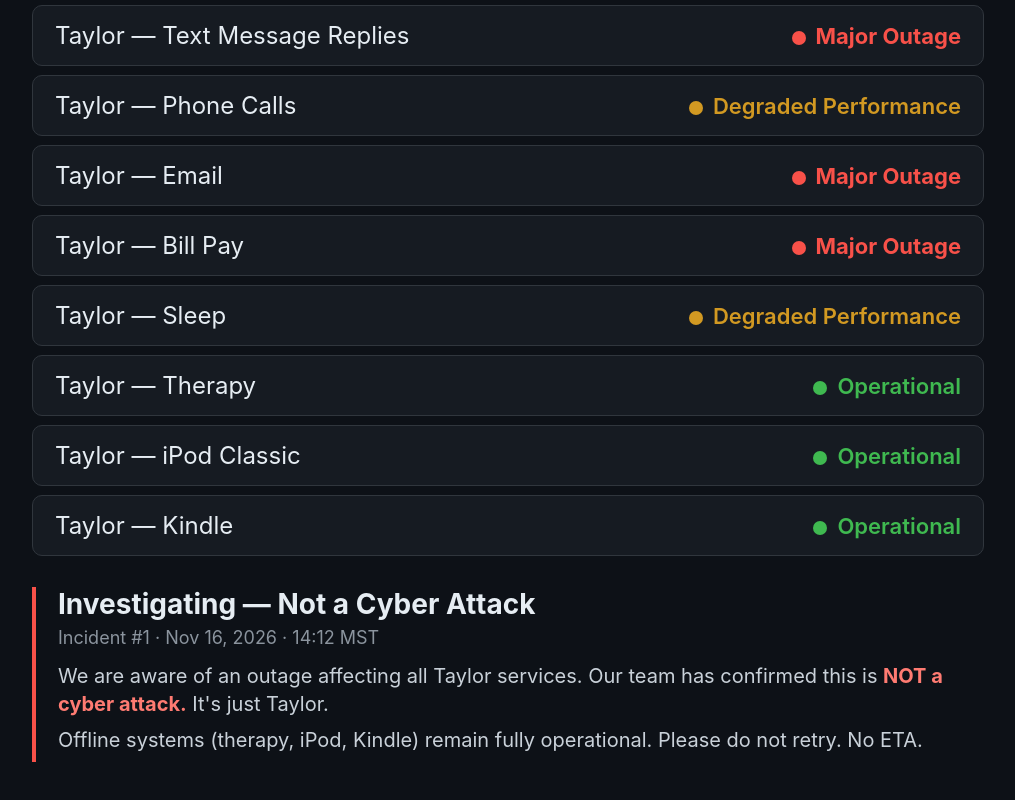
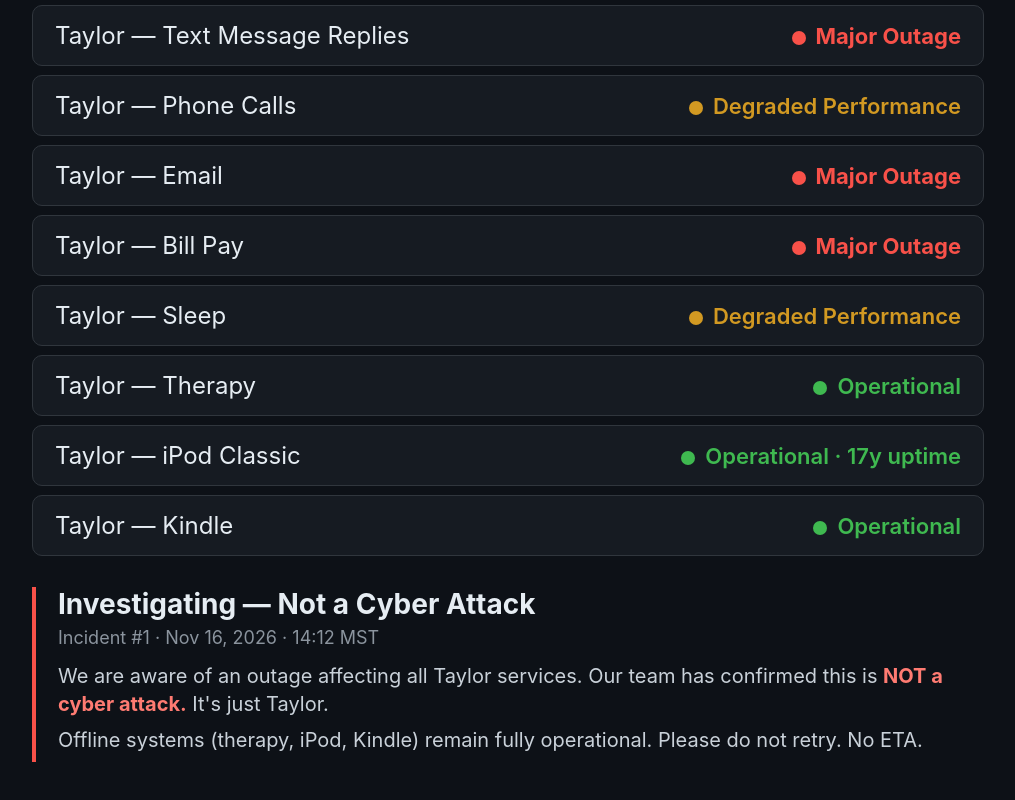
Before and after one commit to Mr-Monkey/matthews.xyz, a plain HTML site: page status/index.html in a window 1280 px wide. Shown: the part 566-1366 px from the top of the page, without its empty margins (132-1147 px from the left). Drawn offline with Linux system fonts and the light colour scheme.

Commit message:
status: ipod uptime

```diff
--- a/status/index.html
+++ b/status/index.html
@@ -41,7 +41,7 @@ h2{font-size:22px;color:#8b949e;font-weight:600;text-transform:uppercase;letter-
 <div class="row"><span>Taylor — Bill Pay</span><span class="bad"><i class="dot" style="background:#f85149"></i>Major Outage</span></div>
 <div class="row"><span>Taylor — Sleep</span><span class="deg"><i class="dot" style="background:#d29922"></i>Degraded Performance</span></div>
 <div class="row"><span>Taylor — Therapy</span><span class="ok"><i class="dot" style="background:#3fb950"></i>Operational</span></div>
-<div class="row"><span>Taylor — iPod Classic</span><span class="ok"><i class="dot" style="background:#3fb950"></i>Operational</span></div>
+<div class="row"><span>Taylor — iPod Classic</span><span class="ok"><i class="dot" style="background:#3fb950"></i>Operational · 17y uptime</span></div>
 <div class="row"><span>Taylor — Kindle</span><span class="ok"><i class="dot" style="background:#3fb950"></i>Operational</span></div>
 <div class="inc"><h3>Investigating — Not a Cyber Attack</h3><div class="m">Incident #1 · Nov 16, 2026 · 14:12 MST</div>
 <p>We are aware of an outage affecting all Taylor services. Our team has confirmed this is <b>NOT a cyber attack.</b> It's just Taylor.</p>
```
Also changed, not shown: status/og.png.
